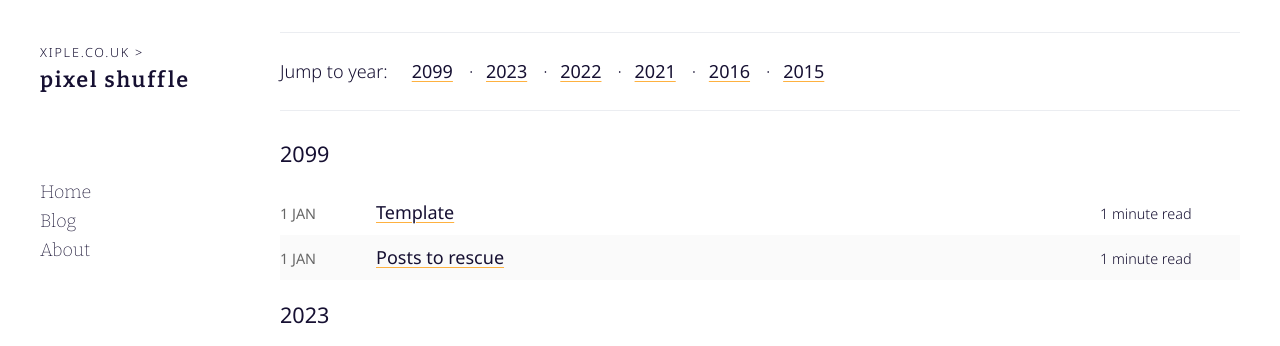
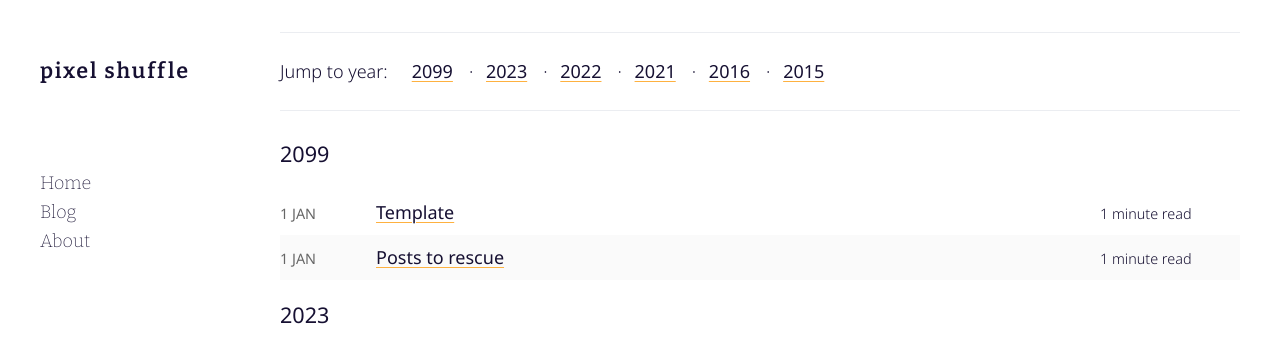
Before and after one commit to dopamine/xiple.blog, a Jekyll site: the page built from index.md, in a window 1280 px wide. Shown: the top 346 px of the page. Built offline with Jekyll 4.4.1, drawn with Linux system fonts in a browser that asks for light colours.

Commit message:
Removing parent site link from header

```diff
--- a/_includes/header.html
+++ b/_includes/header.html
@@ -1,6 +1,6 @@
 <header>
   <h1>
-    <a class="parent-site" href="{{ site.domain }}">xiple.co.uk</a> &gt;
+    <!-- a class="parent-site" href="{{ site.domain }}">xiple.co.uk</a> &gt; -->
     <a class="home-link" href="{{ "/" | relative_url }}" class="logo">
       {{ site.title }}
     </a>
--- a/assets/main.scss
+++ b/assets/main.scss
@@ -55,7 +55,7 @@ header a {
         display: flex;
         flex-direction: column;
         gap: 72px;
-        padding-top: 3px;
+        padding: 14px 0;
     }
     .container-main main {
         flex: 1;
@@ -113,8 +113,6 @@ header a {
         flex: 1;
     }
 }
-
-
 
 
 
```
